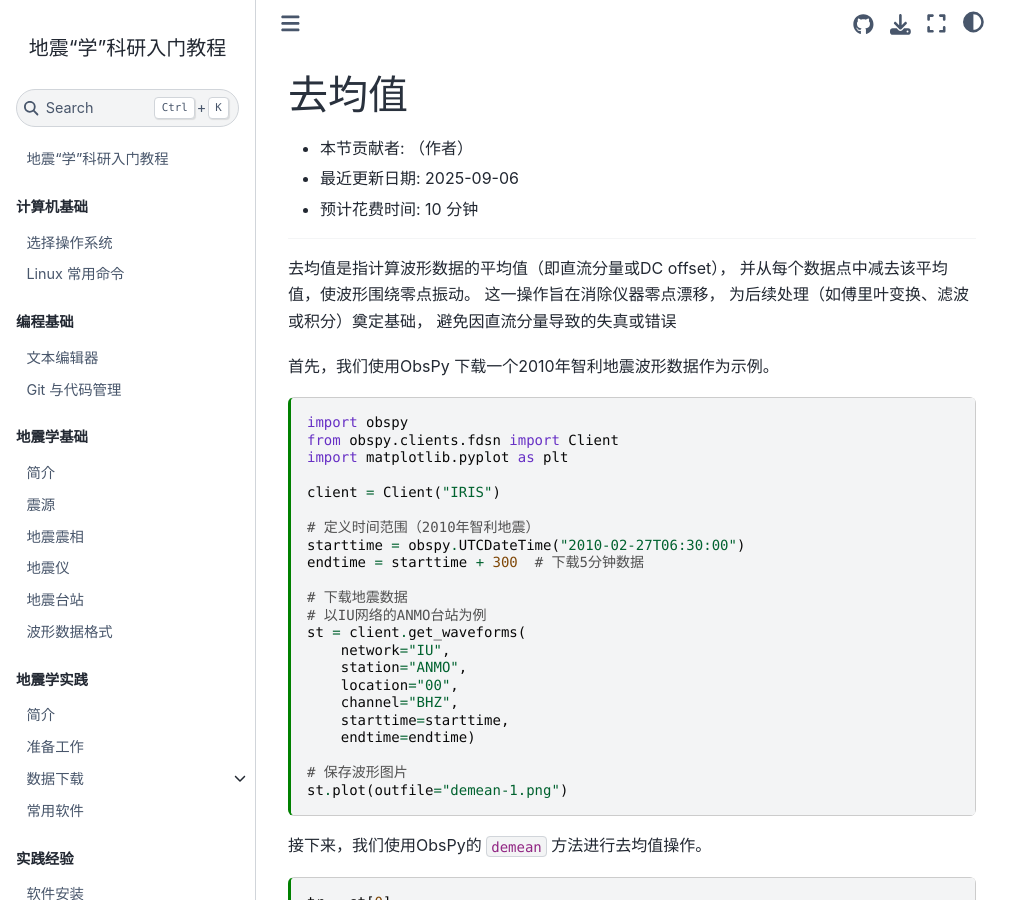
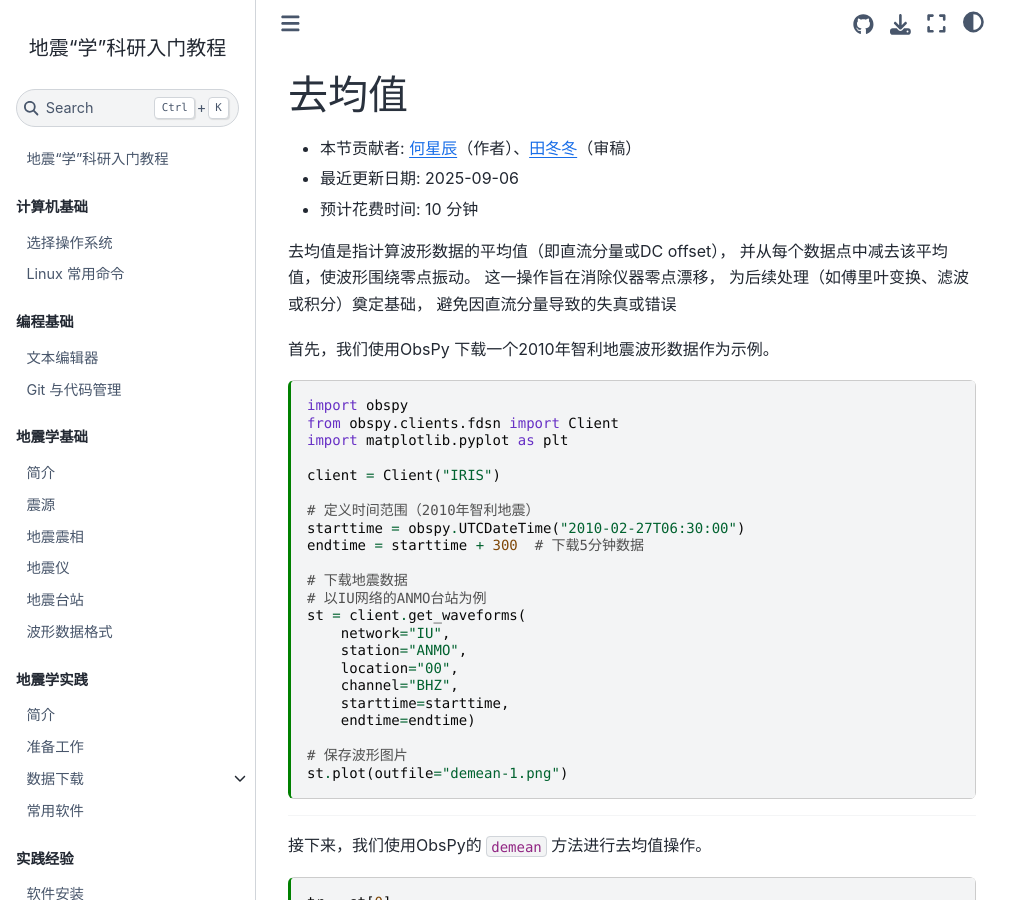
Before and after one commit to seismo-learn/seismology101, a Jupyter Book: the page built from source/exercises/demean.md, in a window 1280 px wide and 900 px high. Shown: the whole window, without its empty margins (0-1031 px from the left). Built offline with Jupyter Book 1.0.4 settings and Sphinx 7.4.7 and the Sphinx Book theme 1.1.4, drawn with Linux system fonts in a browser that asks for light colours; pages that are not in the unit, such as notebooks, are missing from menus.

Commit message:
git commit -m "verified demean and detrend from main branch"

```diff
--- a/source/exercises/demean.md
+++ b/source/exercises/demean.md
@@ -14,11 +14,10 @@ kernelspec:
 
 # 去均值
 
-- 本节贡献者: {{何星辰}}（作者）
+- 本节贡献者: [何星辰](https://github.com/Chuan1937)（作者）、[田冬冬](https://me.seisman.info/)（审稿）
 - 最近更新日期: 2025-09-06
 - 预计花费时间: 10 分钟
 
----
 去均值是指计算波形数据的平均值（即直流分量或DC offset），
 并从每个数据点中减去该平均值，使波形围绕零点振动。
 这一操作旨在消除仪器零点漂移，
@@ -57,7 +56,7 @@ st.plot(outfile="demean-1.png")
 
 <!-- ![下载波形图](demean-1.png) -->
 
-
+---
 
 接下来，我们使用ObsPy的 `demean` 方法进行去均值操作。
 
```
Also changed, not shown: source/exercises/detrend.md (+3 -4 lines).
